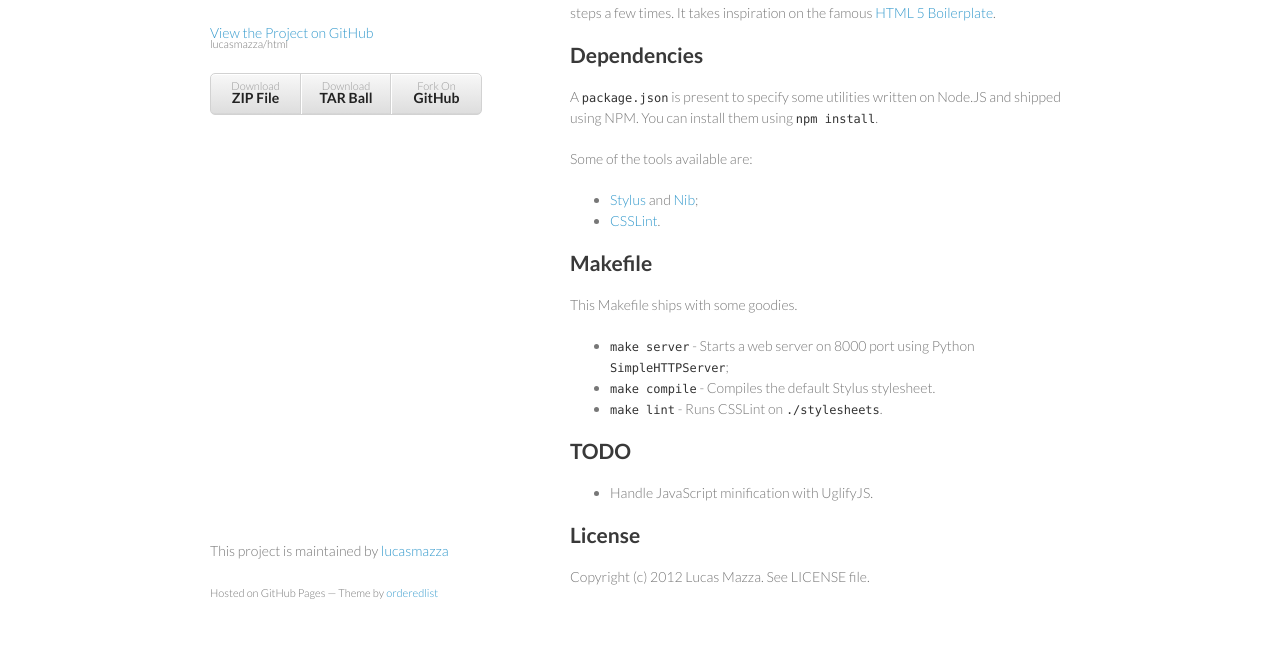
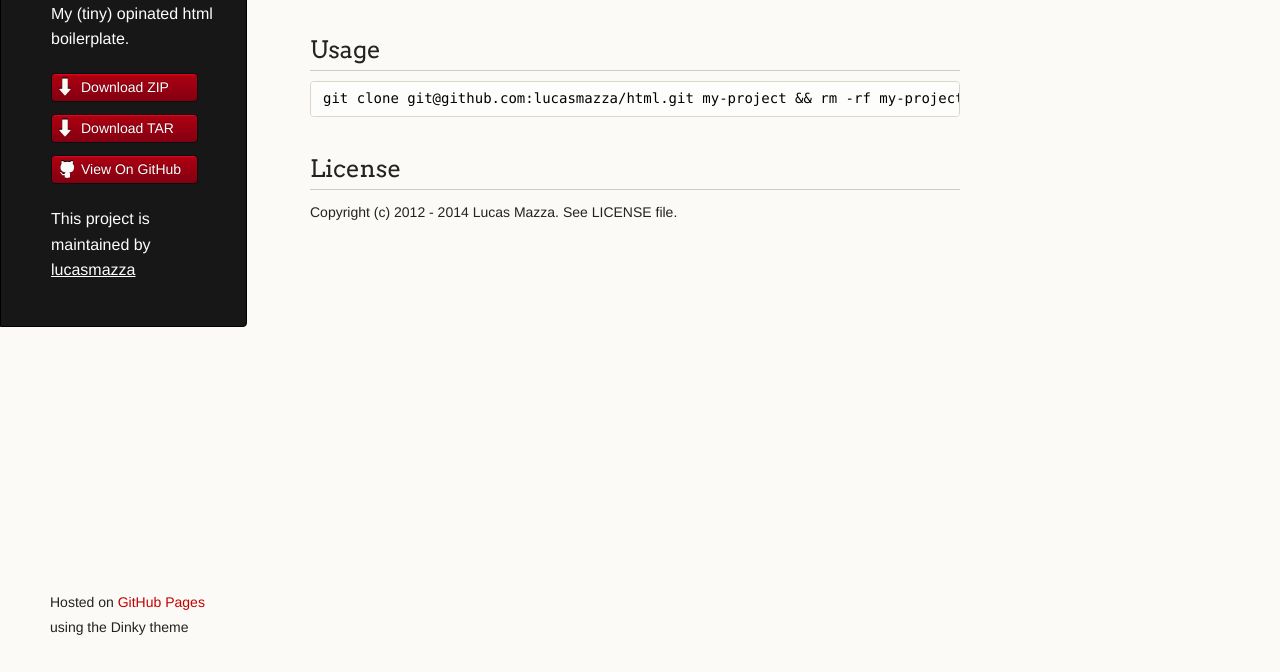
Before and after one commit to lucasmazza/html, a plain HTML site: page index.html in a window 1280 px wide. Shown: the part 128-800 px from the top of the page. Drawn offline with Linux system fonts and the light colour scheme.

Commit message:
Create gh-pages branch via GitHub

```diff
--- a/index.html
+++ b/index.html
@@ -16,55 +16,41 @@
   <body>
     <div class="wrapper">
       <header>
-        <h1>html</h1>
-        <p>My (tiny) opinated html boilerplate.</p>
-        <p class="view"><a href="https://github.com/lucasmazza/html">View the Project on GitHub <small>lucasmazza/html</small></a></p>
+        <h1 class="header">html</h1>
+        <p class="header">My (tiny) opinated html boilerplate.</p>
+
         <ul>
-          <li><a href="https://github.com/lucasmazza/html/zipball/master">Download <strong>ZIP File</strong></a></li>
-          <li><a href="https://github.com/lucasmazza/html/tarball/master">Download <strong>TAR Ball</strong></a></li>
-          <li><a href="https://github.com/lucasmazza/html">Fork On <strong>GitHub</strong></a></li>
+          <li class="download"><a class="buttons" href="https://github.com/lucasmazza/html/zipball/master">Download ZIP</a></li>
+          <li class="download"><a class="buttons" href="https://github.com/lucasmazza/html/tarball/master">Download TAR</a></li>
+          <li><a class="buttons github" href="https://github.com/lucasmazza/html">View On GitHub</a></li>
         </ul>
+
+        <p class="header">This project is maintained by <a class="header name" href="https://github.com/lucasmazza">lucasmazza</a></p>
+
+
       </header>
       <section>
-        <h1>html</h1>
+        <h1>
+<a name="html" class="anchor" href="#html"><span class="octicon octicon-link"></span></a>html</h1>
 
-<p>This is a small and opinated HTML 5 Boilerplate that I've build after redoing these steps a few times. It takes inspiration on the famous <a href="github.com/h5bp/html5-boilerplate">HTML 5 Boilerplate</a>.</p>
+<p>A tiny HTML boilerplate to get things up and running.</p>
 
-<h2>Dependencies</h2>
+<h2>
+<a name="usage" class="anchor" href="#usage"><span class="octicon octicon-link"></span></a>Usage</h2>
 
-<p>A <code>package.json</code> is present to specify some utilities written on Node.JS and shipped using NPM. You can install them using <code>npm install</code>.</p>
+<pre><code>git clone git@github.com:lucasmazza/html.git my-project &amp;&amp; rm -rf my-project/.git
+</code></pre>
 
-<p>Some of the tools available are:</p>
+<h2>
+<a name="license" class="anchor" href="#license"><span class="octicon octicon-link"></span></a>License</h2>
 
-<ul>
-<li>
-<a href="https://github.com/learnboost/stylus">Stylus</a> and <a href="https://github.com/visionmedia/nib">Nib</a>;</li>
-<li>
-<a href="https://github.com/stubbornella/csslint">CSSLint</a>.</li>
-</ul><h2>Makefile</h2>
-
-<p>This Makefile ships with some goodies.</p>
-
-<ul>
-<li>
-<code>make server</code> - Starts a web server on 8000 port using Python <code>SimpleHTTPServer</code>;</li>
-<li>
-<code>make compile</code> - Compiles the default Stylus stylesheet.</li>
-<li>
-<code>make lint</code> - Runs CSSLint on <code>./stylesheets</code>.</li>
-</ul><h2>TODO</h2>
-
-<ul>
-<li>Handle JavaScript minification with UglifyJS.</li>
-</ul><h2>License</h2>
-
-<p>Copyright (c) 2012 Lucas Mazza. See LICENSE file.</p>
+<p>Copyright (c) 2012 - 2014 Lucas Mazza. See LICENSE file.</p>
       </section>
       <footer>
-        <p>This project is maintained by <a href="https://github.com/lucasmazza">lucasmazza</a></p>
-        <p><small>Hosted on GitHub Pages &mdash; Theme by <a href="https://github.com/orderedlist">orderedlist</a></small></p>
+        <p><small>Hosted on <a href="http://pages.github.com">GitHub Pages</a> using the Dinky theme</small></p>
       </footer>
     </div>
-    <!--[if !IE]><script>fixScale(document);</script><!--<![endif]-->
+    <!--[if !IE]><script>fixScale(document);</script><![endif]-->
+
   </body>
 </html>
--- a/stylesheets/styles.css
+++ b/stylesheets/styles.css
@@ -1,186 +1,336 @@
-@import url(https://fonts.googleapis.com/css?family=Lato:300italic,700italic,300,700);
+@import url(https://fonts.googleapis.com/css?family=Arvo:400,700,400italic);
+
+/* MeyerWeb Reset */
+
+html, body, div, span, applet, object, iframe,
+h1, h2, h3, h4, h5, h6, p, blockquote, pre,
+a, abbr, acronym, address, big, cite, code,
+del, dfn, em, img, ins, kbd, q, s, samp,
+small, strike, strong, sub, sup, tt, var,
+b, u, i, center,
+dl, dt, dd, ol, ul, li,
+fieldset, form, label, legend,
+table, caption, tbody, tfoot, thead, tr, th, td,
+article, aside, canvas, details, embed,
+figure, figcaption, footer, header, hgroup,
+menu, nav, output, ruby, section, summary,
+time, mark, audio, video {
+  margin: 0;
+  padding: 0;
+  border: 0;
+  font: inherit;
+  vertical-align: baseline;
+}
+
+
+/* Base text styles */
 
 body {
-  padding:50px;
-  font:14px/1.5 Lato, "Helvetica Neue", Helvetica, Arial, sans-serif;
-  color:#777;
-  font-weight:300;
+  padding:10px 50px 0 0;
+  font-family:"Helvetica Neue", Helvetica, Arial, sans-serif;
+	font-size: 14px;
+	color: #232323;
+	background-color: #FBFAF7;
+	margin: 0;
+	line-height: 1.8em;
+	-webkit-font-smoothing: antialiased;
+
 }
 
 h1, h2, h3, h4, h5, h6 {
-  color:#222;
-  margin:0 0 20px;
+  color:#232323;
+  margin:36px 0 10px;
 }
 
-p, ul, ol, table, pre, dl {
-  margin:0 0 20px;
+p, ul, ol, table, dl {
+  margin:0 0 22px;
 }
 
 h1, h2, h3 {
-  line-height:1.1;
+	font-family: Arvo, Monaco, serif;
+  line-height:1.3;
+	font-weight: normal;
+}
+
+h1,h2, h3 {
+	display: block;
+	border-bottom: 1px solid #ccc;
+	padding-bottom: 5px;
 }
 
 h1 {
-  font-size:28px;
+	font-size: 30px;
 }
 
 h2 {
-  color:#393939;
+	font-size: 24px;
 }
 
-h3, h4, h5, h6 {
-  color:#494949;
+h3 {
+	font-size: 18px;
+}
+
+h4, h5, h6 {
+	font-family: Arvo, Monaco, serif;
+	font-weight: 700;
 }
 
 a {
-  color:#39c;
-  font-weight:400;
+  color:#C30000;
+  font-weight:200;
   text-decoration:none;
 }
 
-a small {
-  font-size:11px;
-  color:#777;
-  margin-top:-0.6em;
-  display:block;
+a:hover {
+	text-decoration: underline;
 }
 
-.wrapper {
-  width:860px;
-  margin:0 auto;
+a small {
+	font-size: 12px;
+}
+
+em {
+	font-style: italic;
+}
+
+strong {
+  font-weight:700;
+}
+
+ul {
+  list-style: inside;
+  padding-left: 25px;
+}
+
+ol {
+  list-style: decimal inside;
+  padding-left: 20px;
 }
 
 blockquote {
-  border-left:1px solid #e5e5e5;
-  margin:0;
-  padding:0 0 0 20px;
-  font-style:italic;
+  margin: 0;
+  padding: 0 0 0 20px;
+  font-style: italic;
 }
 
+dl, dt, dd, dl p {
+	font-color: #444;
+}
+
+dl dt {
+  font-weight: bold;
+}
+
+dl dd {
+  padding-left: 20px;
+  font-style: italic;
+}
+
+dl p {
+  padding-left: 20px;
+  font-style: italic;
+}
+
+hr {
+  border:0;
+  background:#ccc;
+  height:1px;
+  margin:0 0 24px;
+}
+
+/* Images */
+
+img {
+  position: relative;
+  margin: 0 auto;
+  max-width: 650px;
+  padding: 5px;
+  margin: 10px 0 32px 0;
+  border: 1px solid #ccc;
+}
+
+p img {
+  display: inline;
+  margin: 0;
+  padding: 0;
+  vertical-align: middle;
+  text-align: center;
+  border: none;
+}
+
+/* Code blocks */
+
 code, pre {
-  font-family:Monaco, Bitstream Vera Sans Mono, Lucida Console, Terminal;
-  color:#333;
-  font-size:12px;
+	font-family: Monaco, "Bitstream Vera Sans Mono", "Lucida Console", Terminal, monospace;
+  color:#000;
+  font-size:14px;
 }
 
 pre {
-  padding:8px 15px;
-  background: #f8f8f8;
-  border-radius:5px;
-  border:1px solid #e5e5e5;
-  overflow-x: auto;
+	padding: 4px 12px;
+  background: #FDFEFB;
+  border-radius:4px;
+  border:1px solid #D7D8C8;
+  overflow: auto;
+  overflow-y: hidden;
+	margin-bottom: 32px;
+}
+
+
+/* Tables */
+
+table {
+  width:100%;
 }
 
 table {
-  width:100%;
-  border-collapse:collapse;
+  border: 1px solid #ccc;
+  margin-bottom: 32px;
+  text-align: left;
+ }
+
+th {
+  font-family: 'Arvo', Helvetica, Arial, sans-serif;
+	font-size: 18px;
+	font-weight: normal;
+  padding: 10px;
+  background: #232323;
+  color: #FDFEFB;
+ }
+
+td {
+  padding: 10px;
+	background: #ccc;
+ }
+
+
+/* Wrapper */
+.wrapper {
+  width:960px;
 }
 
-th, td {
-  text-align:left;
-  padding:5px 10px;
-  border-bottom:1px solid #e5e5e5;
+
+/* Header */
+
+header {
+	background-color: #171717;
+	color: #FDFDFB;
+  width:170px;
+  float:left;
+  position:fixed;
+	border: 1px solid #000;
+	-webkit-border-top-right-radius: 4px;
+	-webkit-border-bottom-right-radius: 4px;
+	-moz-border-radius-topright: 4px;
+	-moz-border-radius-bottomright: 4px;
+	border-top-right-radius: 4px;
+	border-bottom-right-radius: 4px;
+	padding: 34px 25px 22px 50px;
+	margin: 30px 25px 0 0;
+	-webkit-font-smoothing: antialiased;
 }
 
-dt {
-  color:#444;
-  font-weight:700;
+p.header {
+	font-size: 16px;
 }
 
-th {
-  color:#444;
+h1.header {
+	font-family: Arvo, sans-serif;
+	font-size: 30px;
+	font-weight: 300;
+	line-height: 1.3em;
+	border-bottom: none;
+	margin-top: 0;
 }
 
-img {
-  max-width:100%;
+
+h1.header, a.header, a.name, header a{
+	color: #fff;
 }
 
-header {
-  width:270px;
-  float:left;
-  position:fixed;
+a.header {
+	text-decoration: underline;
+}
+
+a.name {
+	white-space: nowrap;
 }
 
 header ul {
   list-style:none;
-  height:40px;
-
   padding:0;
-
-  background: #eee;
-  background: -moz-linear-gradient(top, #f8f8f8 0%, #dddddd 100%);
-  background: -webkit-gradient(linear, left top, left bottom, color-stop(0%,#f8f8f8), color-stop(100%,#dddddd));
-  background: -webkit-linear-gradient(top, #f8f8f8 0%,#dddddd 100%);
-  background: -o-linear-gradient(top, #f8f8f8 0%,#dddddd 100%);
-  background: -ms-linear-gradient(top, #f8f8f8 0%,#dddddd 100%);
-  background: linear-gradient(top, #f8f8f8 0%,#dddddd 100%);
-
-  border-radius:5px;
-  border:1px solid #d2d2d2;
-  box-shadow:inset #fff 0 1px 0, inset rgba(0,0,0,0.03) 0 -1px 0;
-  width:270px;
 }
 
 header li {
-  width:89px;
-  float:left;
-  border-right:1px solid #d2d2d2;
-  height:40px;
+	list-style-type: none;
+  width:132px;
+  height:15px;
+	margin-bottom: 12px;
+	line-height: 1em;
+	padding: 6px 6px 6px 7px;
+
+	background: #AF0011;
+	background: -moz-linear-gradient(top, #AF0011 0%, #820011 100%);
+  background: -webkit-gradient(linear, left top, left bottom, color-stop(0%,#f8f8f8), color-stop(100%,#dddddd));
+  background: -webkit-linear-gradient(top, #AF0011 0%,#820011 100%);
+  background: -o-linear-gradient(top, #AF0011 0%,#820011 100%);
+  background: -ms-linear-gradient(top, #AF0011 0%,#820011 100%);
+  background: linear-gradient(top, #AF0011 0%,#820011 100%);
+
+	border-radius:4px;
+  border:1px solid #0D0D0D;
+
+	-webkit-box-shadow: inset 0px 1px 1px 0 rgba(233,2,38, 1);
+	box-shadow: inset 0px 1px 1px 0 rgba(233,2,38, 1);
+
 }
 
-header ul a {
-  line-height:1;
-  font-size:11px;
-  color:#999;
-  display:block;
-  text-align:center;
-  padding-top:6px;
-  height:40px;
+header li:hover {
+	background: #C3001D;
+	background: -moz-linear-gradient(top, #C3001D 0%, #950119 100%);
+  background: -webkit-gradient(linear, left top, left bottom, color-stop(0%,#f8f8f8), color-stop(100%,#dddddd));
+  background: -webkit-linear-gradient(top, #C3001D 0%,#950119 100%);
+  background: -o-linear-gradient(top, #C3001D 0%,#950119 100%);
+  background: -ms-linear-gradient(top, #C3001D 0%,#950119 100%);
+  background: linear-gradient(top, #C3001D 0%,#950119 100%);
 }
 
-strong {
-  color:#222;
-  font-weight:700;
+a.buttons {
+	-webkit-font-smoothing: antialiased;
+	background: url(../images/arrow-down.png) no-repeat;
+	font-weight: normal;
+	text-shadow: rgba(0, 0, 0, 0.4) 0 -1px 0;
+	padding: 2px 2px 2px 22px;
+	height: 30px;
 }
 
-header ul li + li {
-  width:88px;
-  border-left:1px solid #fff;
+a.github {
+	background: url(../images/octocat-small.png) no-repeat 1px;
 }
 
-header ul li + li + li {
-  border-right:none;
-  width:89px;
+a.buttons:hover {
+	color: #fff;
+	text-decoration: none;
 }
 
-header ul a strong {
-  font-size:14px;
-  display:block;
-  color:#222;
-}
+
+/* Section - for main page content */
 
 section {
-  width:500px;
+  width:650px;
   float:right;
   padding-bottom:50px;
 }
 
-small {
-  font-size:11px;
-}
 
-hr {
-  border:0;
-  background:#aaa;
-  height:1px;
-  margin:0 0 20px;
-}
+/* Footer */
 
 footer {
-  width:270px;
+  width:170px;
   float:left;
   position:fixed;
-  bottom:50px;
+  bottom:10px;
+	padding-left: 50px;
 }
 
 @media print, screen and (max-width: 960px) {
@@ -196,14 +346,18 @@ footer {
     width:auto;
   }
 
+	footer {
+		border-top: 1px solid #ccc;
+		margin:0 84px 0 50px;
+		padding:0;
+	}
+
   header {
     padding-right:320px;
   }
 
   section {
-    border:1px solid #e5e5e5;
-    border-width:1px 0;
-    padding:20px 0;
+    padding:20px 84px 20px 50px;
     margin:0 0 20px;
   }
 
@@ -213,8 +367,8 @@ footer {
 
   header ul {
     position:absolute;
-    right:50px;
-    top:52px;
+    right:130px;
+    top:84px;
   }
 }
 
@@ -224,8 +378,18 @@ footer {
   }
 
   header {
-    padding:0;
+    padding:10px 20px 0;
+		margin-right: 0;
   }
+
+	section {
+    padding:10px 0 10px 20px;
+    margin:0 0 30px;
+  }
+
+	footer {
+		margin: 0 0 0 30px;
+	}
 
   header ul, header p.view {
     position:static;
@@ -233,13 +397,19 @@ footer {
 }
 
 @media print, screen and (max-width: 480px) {
-  body {
-    padding:15px;
+
+  header ul li.download {
+    display:none;
   }
 
-  header ul {
-    display:none;
-  }
+	footer {
+		margin: 0 0 0 20px;
+	}
+
+	footer a{
+		display:block;
+	}
+
 }
 
 @media print {
```
Also changed, not shown: params.json (+1 -1 lines), images/arrow-down.png (added), images/octocat-small.png (added).
